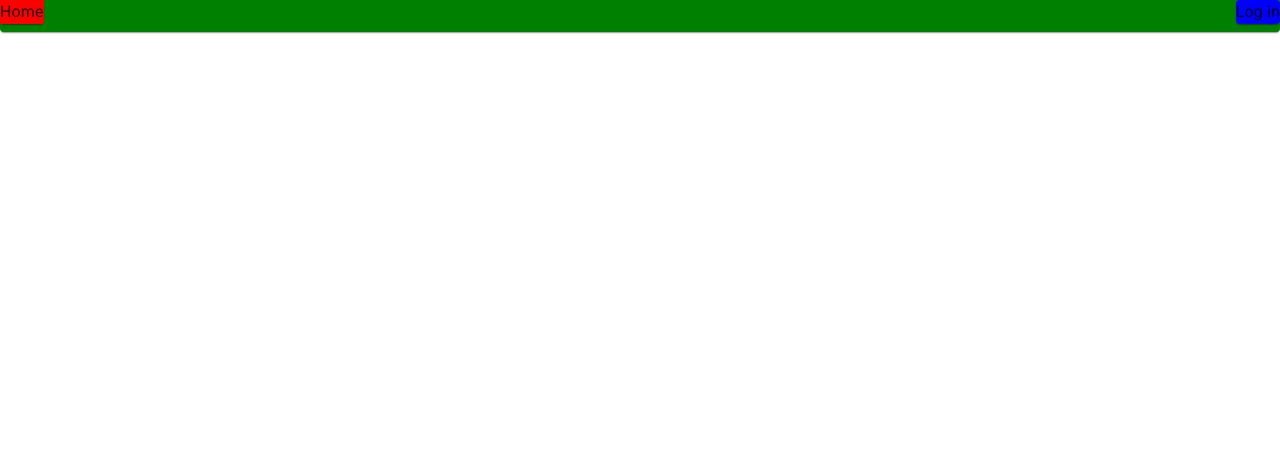
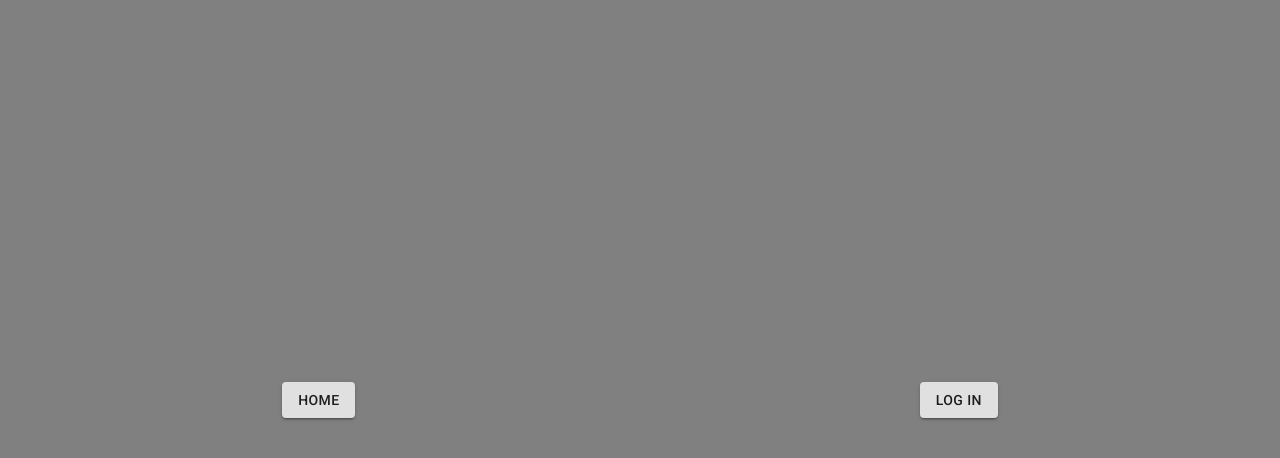
Before and after one commit to tmot24/mui, a React (Create React App) app: page / in a window 1280 px wide. Shown: the top 458 px of the page. Built offline with nearby package versions, Linux system fonts and the light colour scheme.

Commit message:
#10: Grid & Grid Layout

```diff
--- a/src/10Grid/App.js
+++ b/src/10Grid/App.js
@@ -1,23 +1,17 @@
-import {Grid, Paper, Typography} from "@material-ui/core";
+import {Button, Grid, Paper} from "@material-ui/core";
 
 
 export const App = () => {
     return (
-        <div>
-            <Paper style={{backgroundColor: "green"}}>
-                <Grid container spacing={2} style={{justifyContent: "space-between"}}>
-                    <Grid item>
-                        <Paper>
-                            <Typography style={{backgroundColor: "red"}} >Home</Typography>
-                        </Paper>
-                    </Grid>
-                    <Grid item>
-                        <Paper style={{backgroundColor: "blue"}}>
-                            <Typography>Log in</Typography>
-                        </Paper>
-                    </Grid>
+        <Paper square variant={"elevation"} style={{backgroundColor: "grey"}}>
+            <Grid container style={{justifyContent: "space-around", alignContent: "center", height: "100vh"}}>
+                <Grid item>
+                    <Button variant={"contained"}>Home</Button>
                 </Grid>
-            </Paper>
-        </div>
+                <Grid item>
+                    <Button variant={"contained"}>Log in</Button>
+                </Grid>
+            </Grid>
+        </Paper>
     );
 };
```
